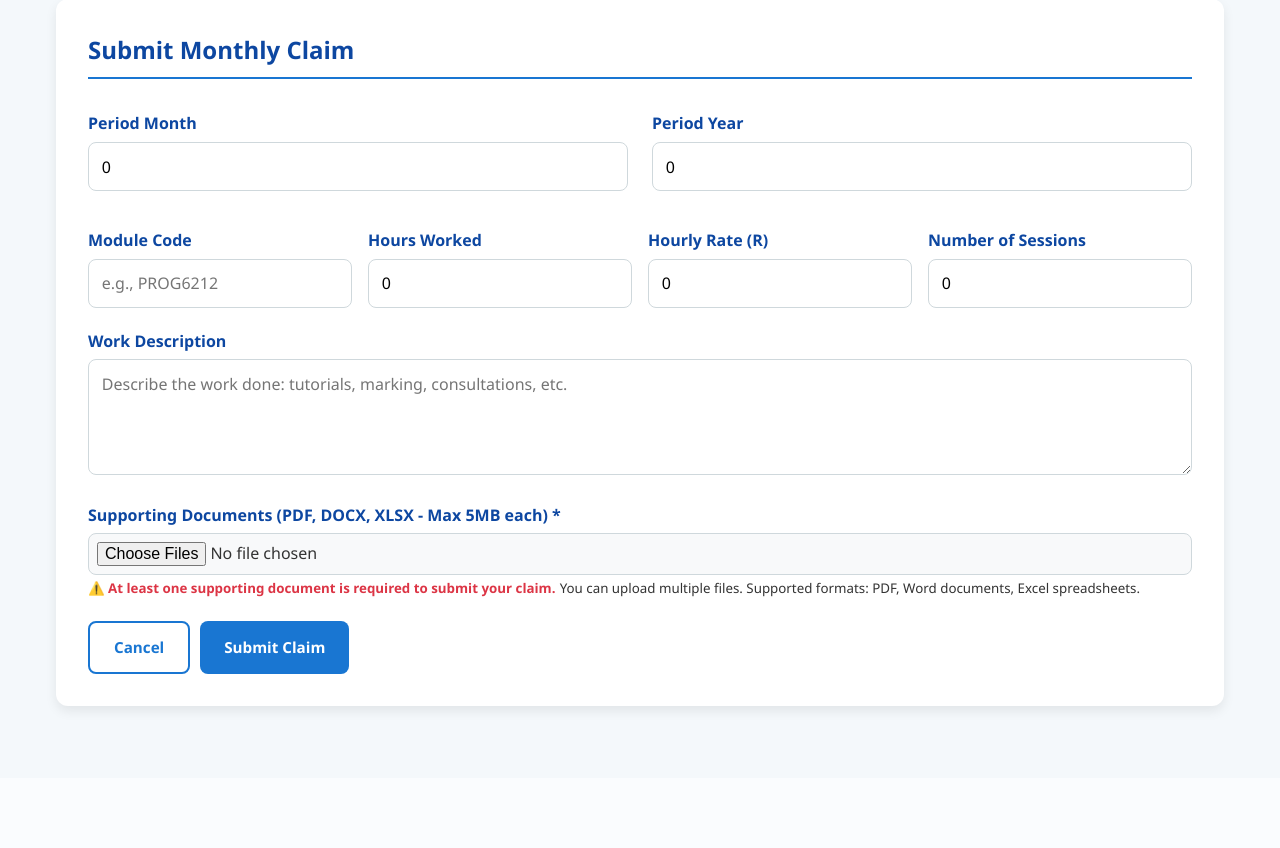
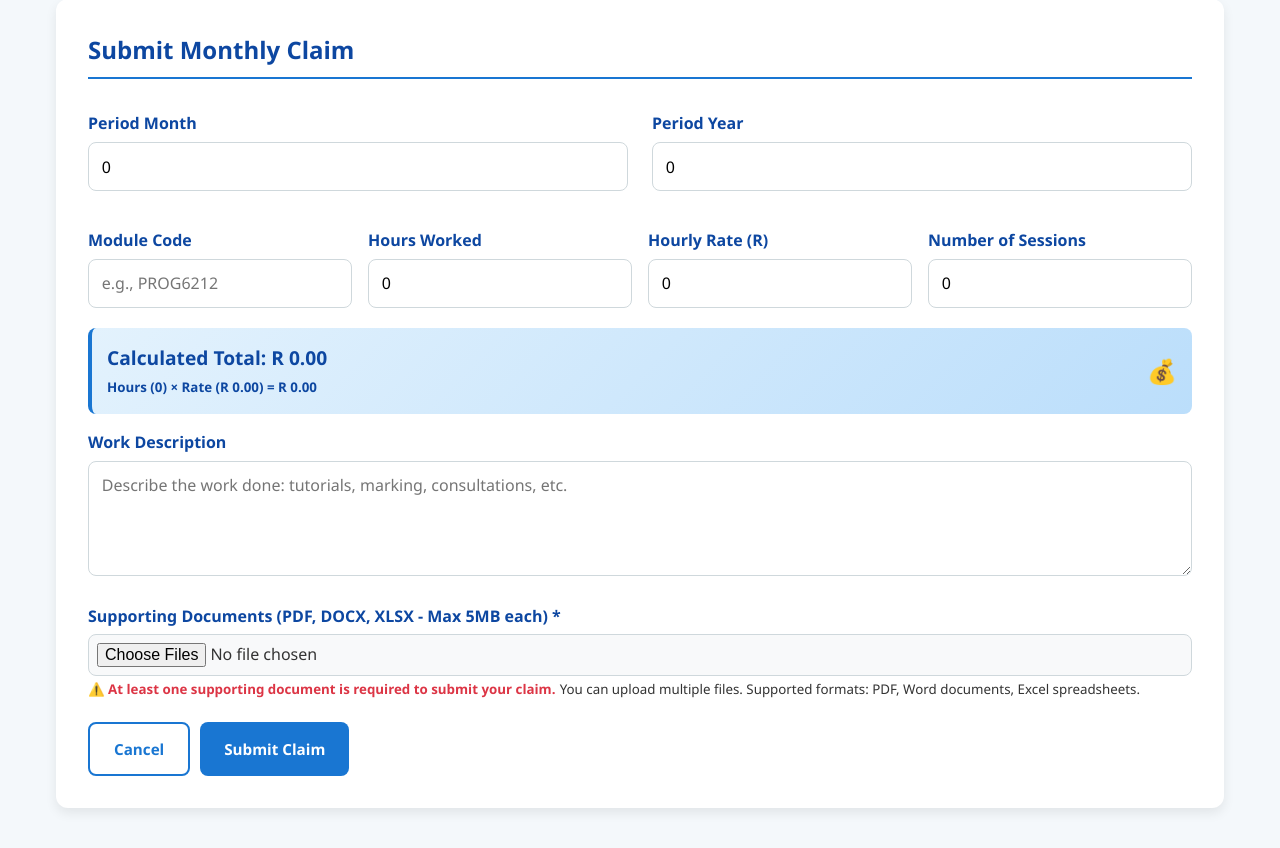
Before and after one commit to Vvukeya/POE---PART-2---Contract-Monthly-Claims-System, an ASP.NET Core app: template Views/Home/LecturerSubmitClaim.cshtml in a window 1280 px wide. Shown: the part 184-1032 px from the top of the page. Before the commit the page ends 897 px from the top, so only its background shows below. Run offline with ASP.NET Core 8, Linux system fonts and the light colour scheme; the template is opened without the code that fills it, so the values that code supplies are empty.

Commit message:
I've enhanced the Lecturer Claim Submission form by adding a real-time total calculation feature that automatically updates and displays the claim amount as users enter hours and hourly rate information. The new calculation display uses a visually appealing gradient background with a money bag emoji and clearly shows the breakdown of hours multiplied by rate, providing immediate feedback to lecturers about their claim value. I've also improved the alert system by replacing inline styles with proper CSS classes for success and error messages, and maintained all existing validation requirements while ensuring the form remains user-friendly and intuitive for claim submission.

```diff
--- a/Views/Home/LecturerSubmitClaim.cshtml
+++ b/Views/Home/LecturerSubmitClaim.cshtml
@@ -29,7 +29,7 @@
 
             @if (TempData["Success"] != null)
             {
-                <div style="background: #d4edda; color: #155724; padding: 10px; border-radius: 5px; margin-bottom: 15px;">
+                <div class="alert alert-success">
                     @TempData["Success"]
                 </div>
             }
@@ -37,7 +37,7 @@
             <!-- Display validation errors -->
             @if (!ViewData.ModelState.IsValid)
             {
-                <div style="background: #f8d7da; color: #721c24; padding: 10px; border-radius: 5px; margin-bottom: 15px;">
+                <div class="alert alert-error">
                     @foreach (var error in ViewData.ModelState.Values.SelectMany(v => v.Errors))
                     {
                         <div>@error.ErrorMessage</div>
@@ -69,18 +69,29 @@
                     </div>
                     <div>
                         <label asp-for="Hours">Hours Worked</label>
-                        <input asp-for="Hours" type="number" step="0.1" placeholder="e.g., 36.5" required>
+                        <input asp-for="Hours" type="number" step="0.1" placeholder="e.g., 36.5" required id="hoursInput">
                         <span asp-validation-for="Hours" class="text-danger"></span>
                     </div>
                     <div>
                         <label asp-for="HourlyRate">Hourly Rate (R)</label>
-                        <input asp-for="HourlyRate" type="number" step="0.01" placeholder="e.g., 250.00" required>
+                        <input asp-for="HourlyRate" type="number" step="0.01" placeholder="e.g., 250.00" required id="rateInput">
                         <span asp-validation-for="HourlyRate" class="text-danger"></span>
                     </div>
                     <div>
                         <label asp-for="Sessions">Number of Sessions</label>
                         <input asp-for="Sessions" type="number" placeholder="e.g., 12" required>
                         <span asp-validation-for="Sessions" class="text-danger"></span>
+                    </div>
+                </div>
+
+                <!-- Auto-calculation display -->
+                <div id="totalCalculation" style="background: linear-gradient(135deg, #e3f2fd, #bbdefb); padding: 15px; border-radius: 8px; margin: 15px 0; font-weight: bold; color: #0d47a1; border-left: 4px solid #1976d2;">
+                    <div style="display: flex; justify-content: space-between; align-items: center;">
+                        <div>
+                            <strong style="font-size: 1.2em;">Calculated Total: R 0.00</strong><br>
+                            <small>Hours (0) × Rate (R 0.00) = R 0.00</small>
+                        </div>
+                        <div style="font-size: 1.5em;">💰</div>
                     </div>
                 </div>
 
@@ -105,6 +116,37 @@
         </div>
     </div>
 
+    <!-- Auto-calculation JavaScript -->
+    <script>
+        document.addEventListener('DOMContentLoaded', function() {
+            const hoursInput = document.getElementById('hoursInput');
+            const rateInput = document.getElementById('rateInput');
+            const totalDisplay = document.getElementById('totalCalculation');
+
+            function calculateTotal() {
+                const hours = parseFloat(hoursInput.value) || 0;
+                const rate = parseFloat(rateInput.value) || 0;
+                const total = hours * rate;
+
+                totalDisplay.innerHTML = `
+                    <div style="display: flex; justify-content: space-between; align-items: center;">
+                        <div>
+                            <strong style="font-size: 1.2em;">Calculated Total: R ${total.toFixed(2)}</strong><br>
+                            <small>Hours (${hours}) × Rate (R ${rate.toFixed(2)}) = R ${total.toFixed(2)}</small>
+                        </div>
+                        <div style="font-size: 1.5em;">💰</div>
+                    </div>
+                `;
+            }
+
+            hoursInput.addEventListener('input', calculateTotal);
+            rateInput.addEventListener('input', calculateTotal);
+
+            // Initial calculation
+            calculateTotal();
+        });
+    </script>
+
     @section Scripts {
         <partial name="_ValidationScriptsPartial" />
     }
```
